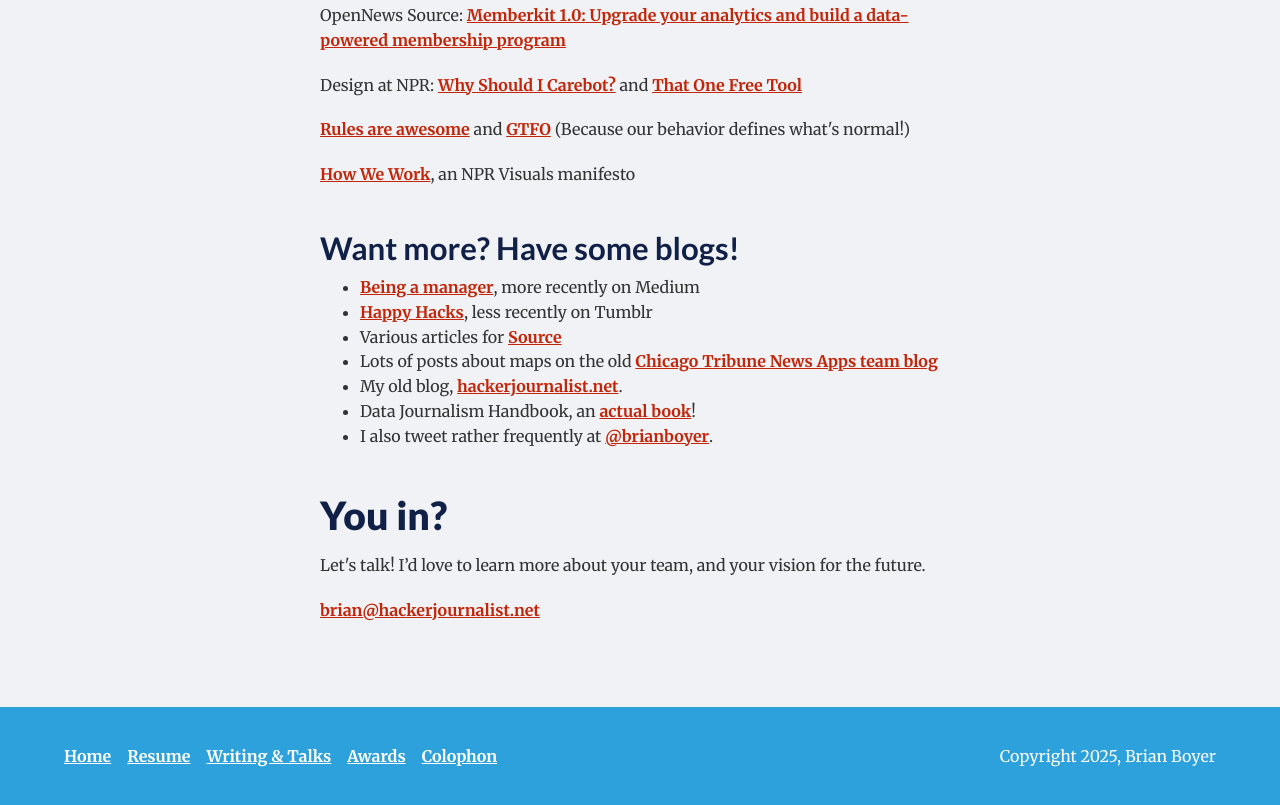
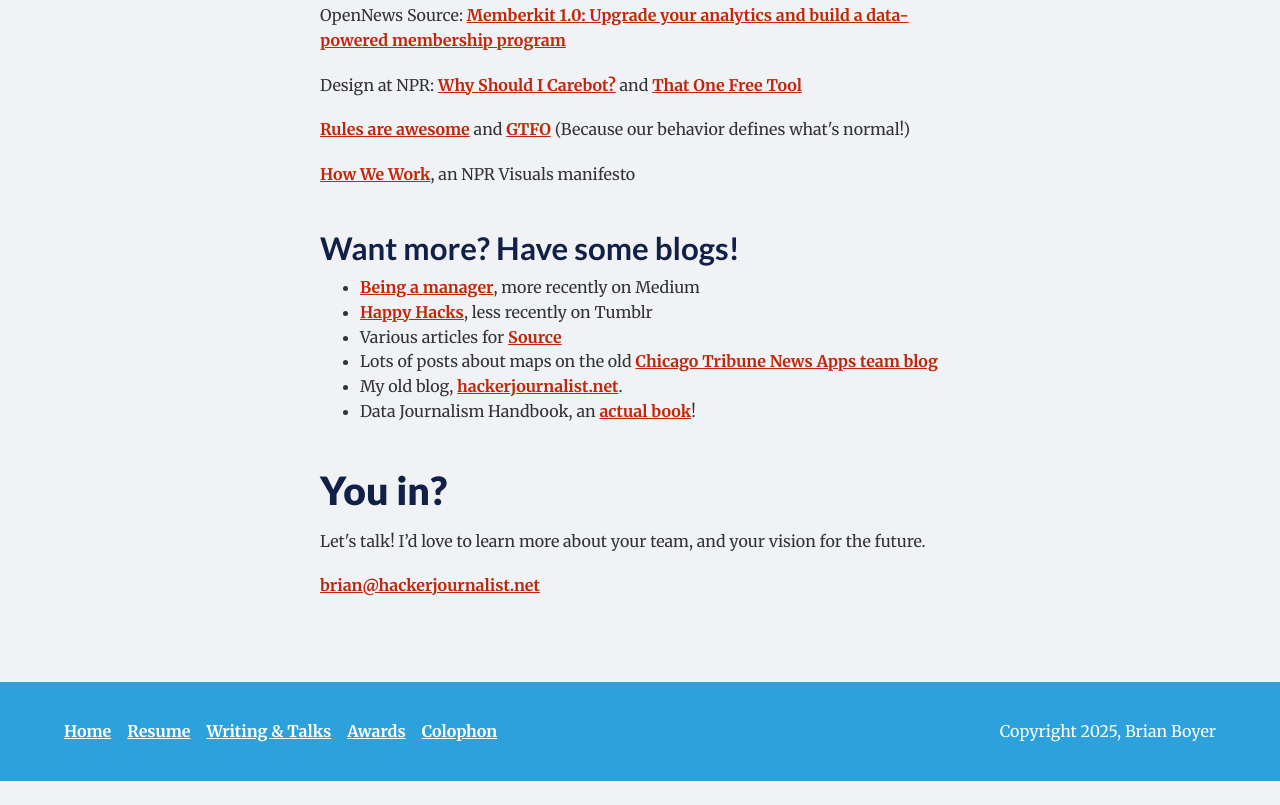
Before and after one commit to brianboyer/brianboyer.net, an Eleventy site: page _src/writing-talks.md in a window 1280 px wide. Shown: the part 1257-2062 px from the top of the page. After the commit the page ends 2038 px from the top, so only its background shows below. Built offline with nearby package versions, Linux system fonts and the light colour scheme; Eleventy itself is replaced by a stand-in of ours; files that its build step writes are made by us from their sources.

Commit message:
removed twitter link

```diff
--- a/_src/writing-talks.md
+++ b/_src/writing-talks.md
@@ -52,4 +52,3 @@
 - Lots of posts about maps on the old [Chicago Tribune News Apps team blog](https://newsapps.wordpress.com/author/bboyer/)
 - My old blog, [hackerjournalist.net](https://hackerjournalist.net/).
 - Data Journalism Handbook, an [actual book](https://datajournalismhandbook.org/handbook/one)!
-- I also tweet rather frequently at [@brianboyer](https://twitter.com/brianboyer).
```
